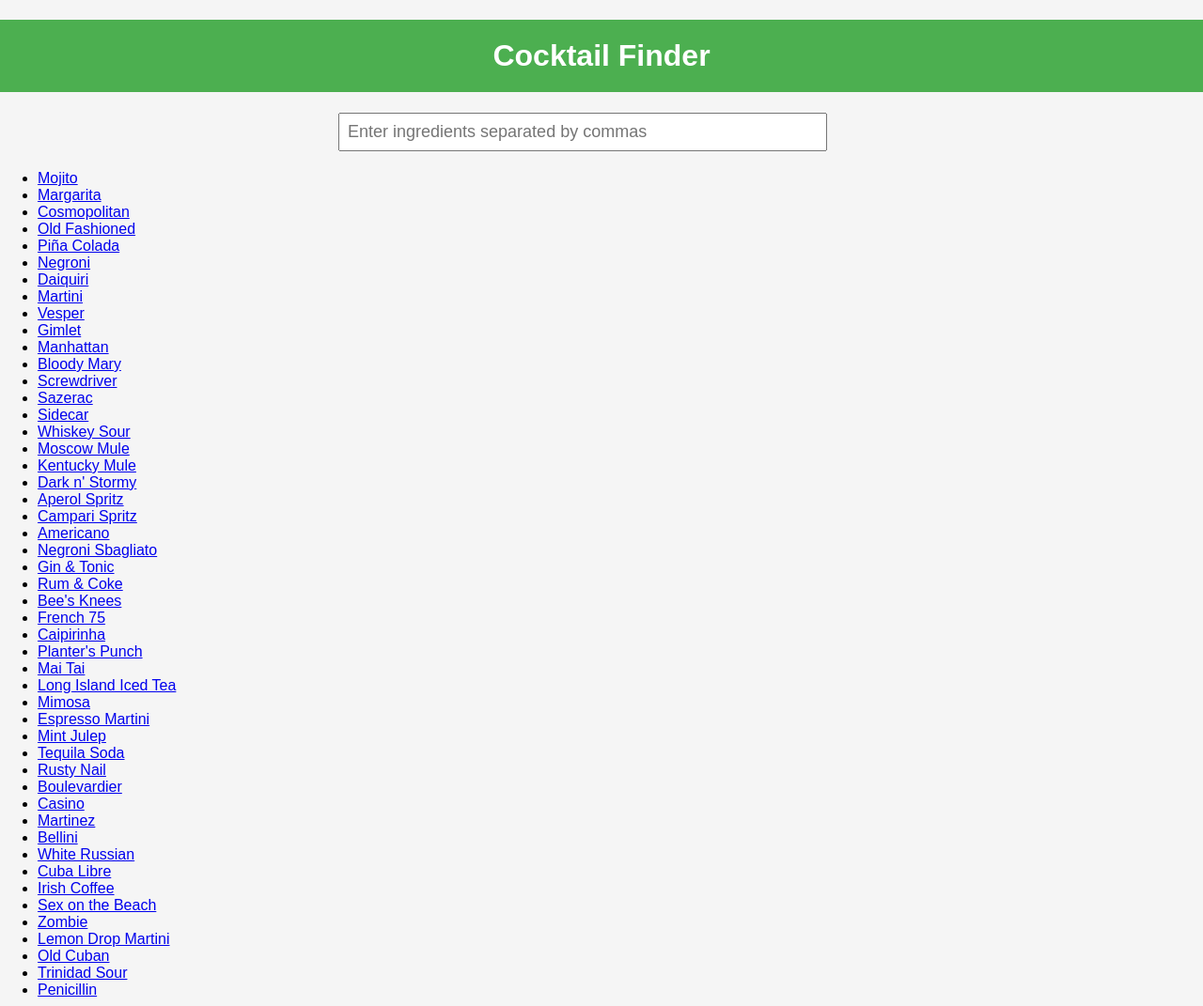
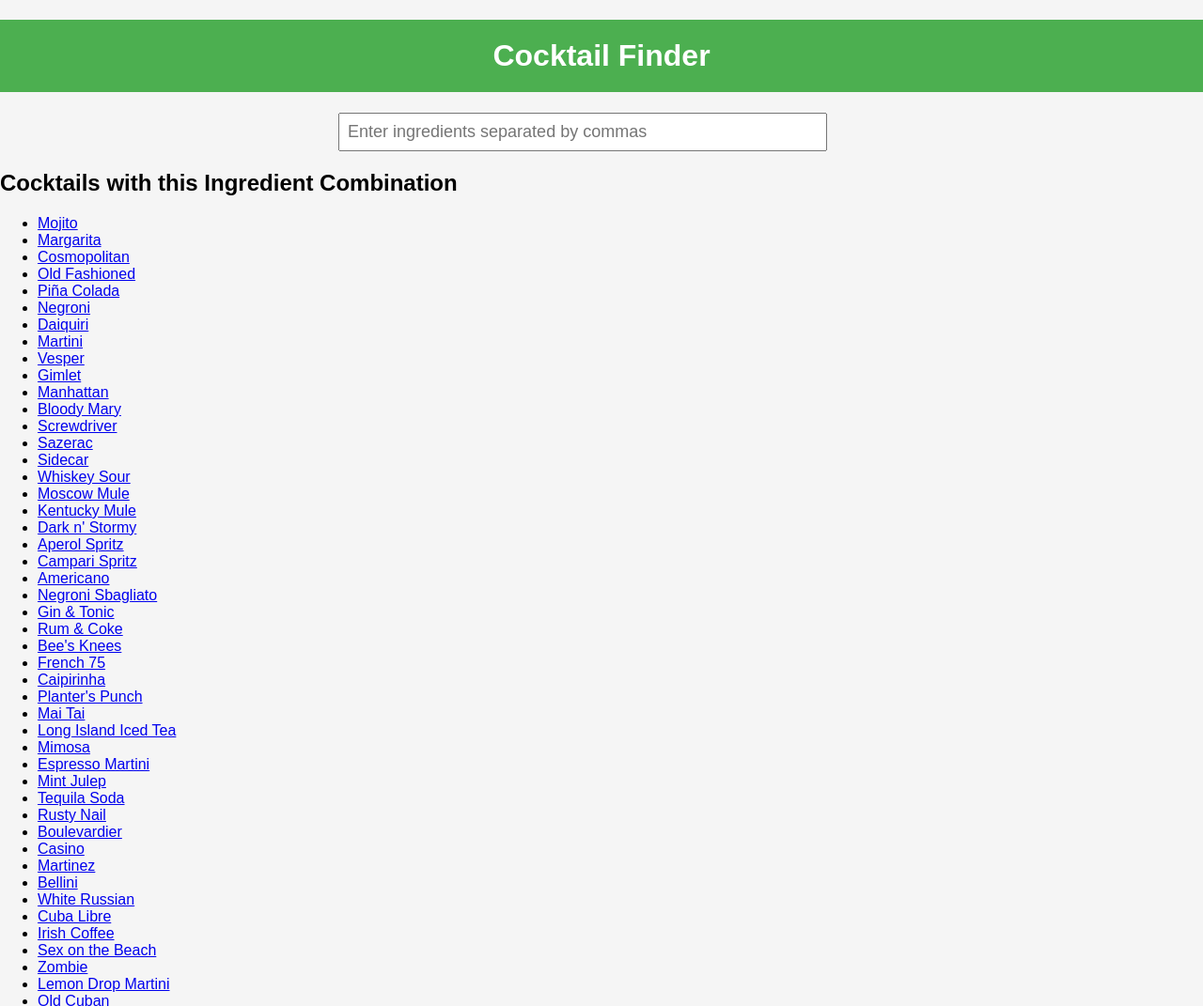
Before and after one commit to lbiral/cocktail-finder, a plain HTML site: page index.html in a window 1280 px wide. Shown: the top 1071 px of the page at 94% size. Drawn offline with Linux system fonts and the light colour scheme.

Commit message:
Add subheader

```diff
--- a/index.html
+++ b/index.html
@@ -12,6 +12,8 @@
         <input type="text" id="search-input" placeholder="Enter ingredients separated by commas">
         <ul id="autocomplete-list"></ul>
     </div>
+    <h2 id="results-header" style="display: none;">Cocktails with this Ingredient Combination</h2>
+    <p id="no-results-message" style="display: none;">No cocktails can be made with this ingredient combination.</p>
     <ul id="cocktails-list"></ul>
     <script src="js/script.js"></script>
     <script>
--- a/js/script.js
+++ b/js/script.js
@@ -23,13 +23,20 @@ function createCocktailElement(cocktail) {
     return li;
 }
 
-function displayResults(results) {
+const resultsHeader = document.getElementById('results-header');
+const noResultsMessage = document.getElementById('no-results-message');
+
+function displayResults(cocktails) {
     cocktailsList.innerHTML = '';
-    results.forEach(cocktail => {
+    resultsHeader.style.display = 'block';
+    noResultsMessage.style.display = cocktails.length === 0 ? 'block' : 'none';
+
+    cocktails.forEach((cocktail) => {
         const cocktailElement = createCocktailElement(cocktail);
         cocktailsList.appendChild(cocktailElement);
     });
 }
+
 const searchInput = document.getElementById('search-input');
 function searchCocktails() {
     const inputValue = searchInput.value.toLowerCase().trim();
```
